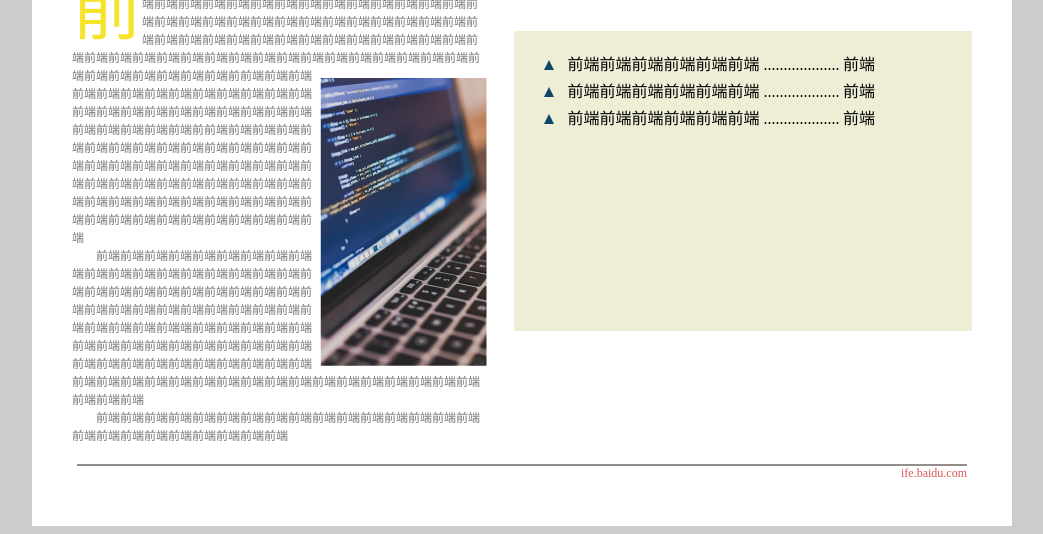
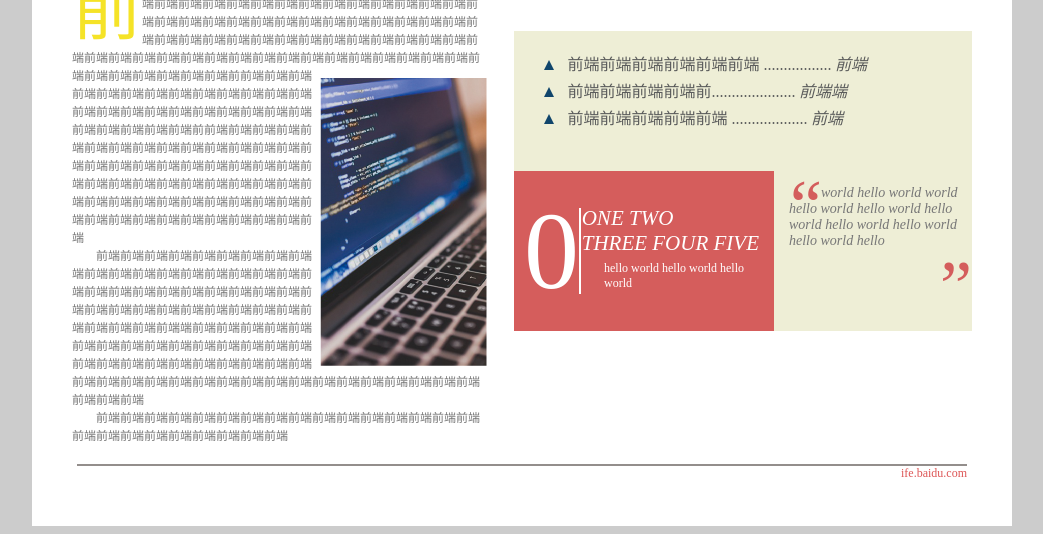
Before and after one commit to SeanCraftsman/BaiduIfetask, a plain HTML site: page 06/index.html in a window 1280 px wide. Shown: the part 909-1443 px from the top of the page, without its empty margins (118-1161 px from the left). Drawn offline with Linux system fonts and the light colour scheme.

Commit message:
finish task6

```diff
--- a/06/css/index.css
+++ b/06/css/index.css
@@ -264,6 +264,7 @@ span{
 }
 
 .botRightText{
+	position: relative;
 	margin-top: 30px;
 	width: 100%;
 	height: 300px;
@@ -275,10 +276,16 @@ span{
 }
 
 .rText1 ul span{
+	font-family: "宋体";
+	color: #5a5b5b;
 	font-size: 16px;
 	font-style: normal;
-	color: black;
 	line-height: 1.7;
+	text-align: left;
+}
+.rText1 ul .end{
+	font-style: oblique;
+	text-align: right;
 }
 
 .triangle{
@@ -289,6 +296,83 @@ span{
     border-bottom: 10px solid #10456b;
     display: inline-block;
     margin-right: 10px;
+}
+
+
+.rText2{
+	position: absolute;
+	bottom: 0px;
+	left: 0px;
+	width: 260px;
+	height: 160px;
+	background: #d55d5c;
+}
+
+.zero{
+	display: inline-block;
+	padding:0px;
+	font-size: 110px;
+	color: white;
+	margin:37px 10px;
+	line-height: 86px;
+	border-right: 2px solid white;
+}
+.nums{
+	color:white;
+	font-size: 21px;
+	font-style: oblique;
+	font-family: "黑体";
+	position: absolute;
+	right: 15px;
+	top:15px;
+	margin:0;
+	margin-top:20px;
+
+}
+.helloworld{
+	color:white;
+	font-size: 12px;
+	font-family: "黑体";
+	position: absolute;
+	width: 140px;
+	right: 30px;
+	bottom:40px;
+	margin:0;
+	margin-top:20px;
+}
+
+.rText3{
+	position: absolute;
+	bottom: 0px;
+	right: 0px;
+	width: 178px;
+	height: 160px;
+	font-size: 16px;
+    color: #5a5b5b;
+    font-family: "黑体";
+    font-style: oblique;
+    line-height: 16px;
+    text-indent: 2em;
+    padding-right: 5px;
+}
+.rText3 p{
+	font-size: 14px;
+}
+.rText3 span{
+	font-size:72px;
+	line-height: 30px;
+	color: #d45d5c;
+	font-style: normal;
+}
+.rText3 .pu_left{
+	position: absolute;
+	bottom: 110px;
+	right: 150px;
+}
+.rText3 .pu_right{
+	position: absolute;
+	bottom: 30px;
+	right: 0px;
 }
 
 footer{
--- a/06/index.html
+++ b/06/index.html
@@ -99,23 +99,39 @@
 					<ul>
 						<li>
 							<span class="triangle"></span>
-							<span>前端前端前端前端前端前端 ...................</span>
-							<span>前端</span>
+							<span>前端前端前端前端前端前端 .................</span>
+							<span class="end">前端</span>
 						</li>
 						<li>
 							<span class="triangle"></span>
-							<span>前端前端前端前端前端前端 ...................</span>
-							<span>前端</span>
+							<span>前端前端前端前端前.....................</span>
+							<span class="end">前端端</span>
 						</li>
 						<li>
 							<span class="triangle"></span>
-							<span>前端前端前端前端前端前端 ...................</span>
-							<span>前端</span>
+							<span>前端前端前端前端前端 ...................</span>
+							<span class="end">前端</span>
 						</li>
 					</ul>
 				</div>
-				<div class="rText2"></div>
-				<div class="rText3"></div>
+				<div class="rText2">
+					<p class="zero">0</p>
+					<p class="nums">
+						ONE  TWO<br />
+						THREE FOUR FIVE<br />
+					</p>
+					<p class="helloworld">
+						hello world hello world
+						hello world
+					</p>
+				</div>
+				<div class="rText3">
+					<p>
+						<span class="pu_left">“</span>
+						world hello world world hello world hello world hello world hello world hello world hello world hello
+						<span class="pu_right">”</span>
+					</p>
+				</div>
 			</div>
 		</div>
 	</article>
```
